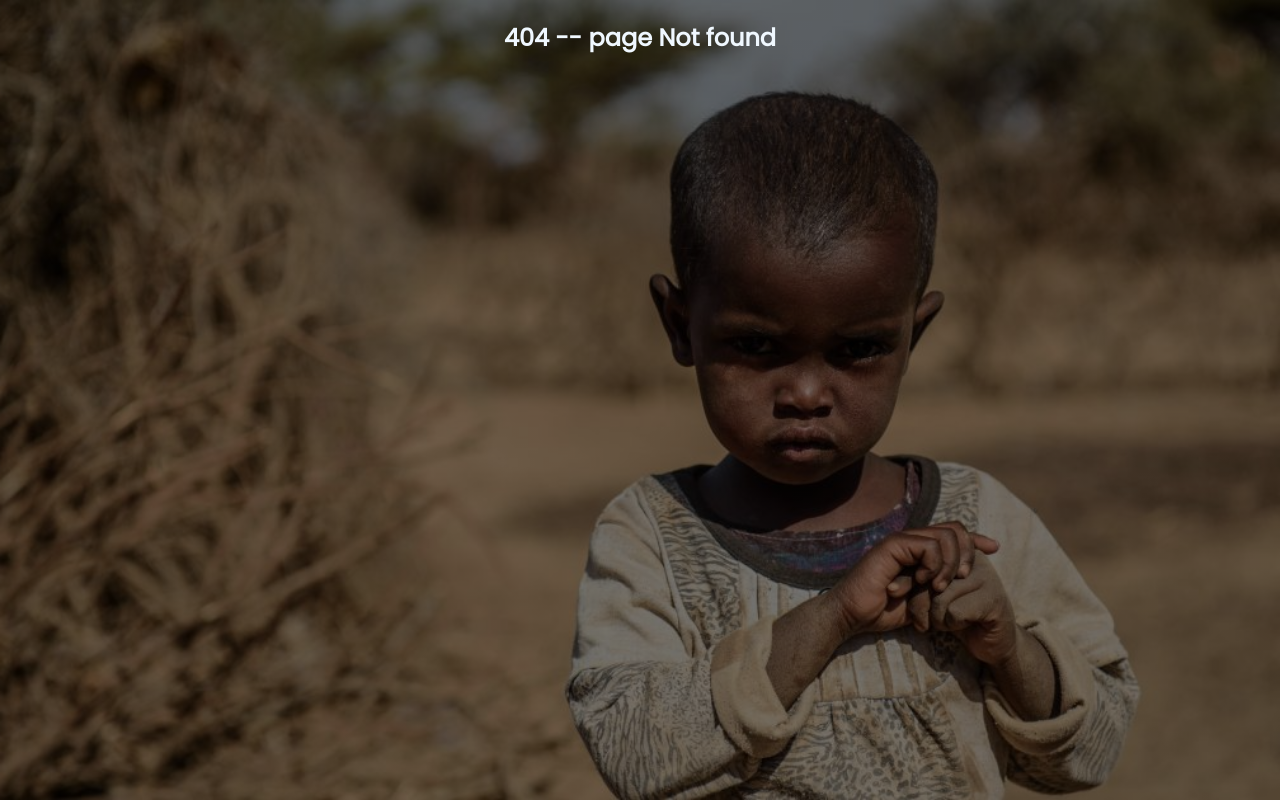
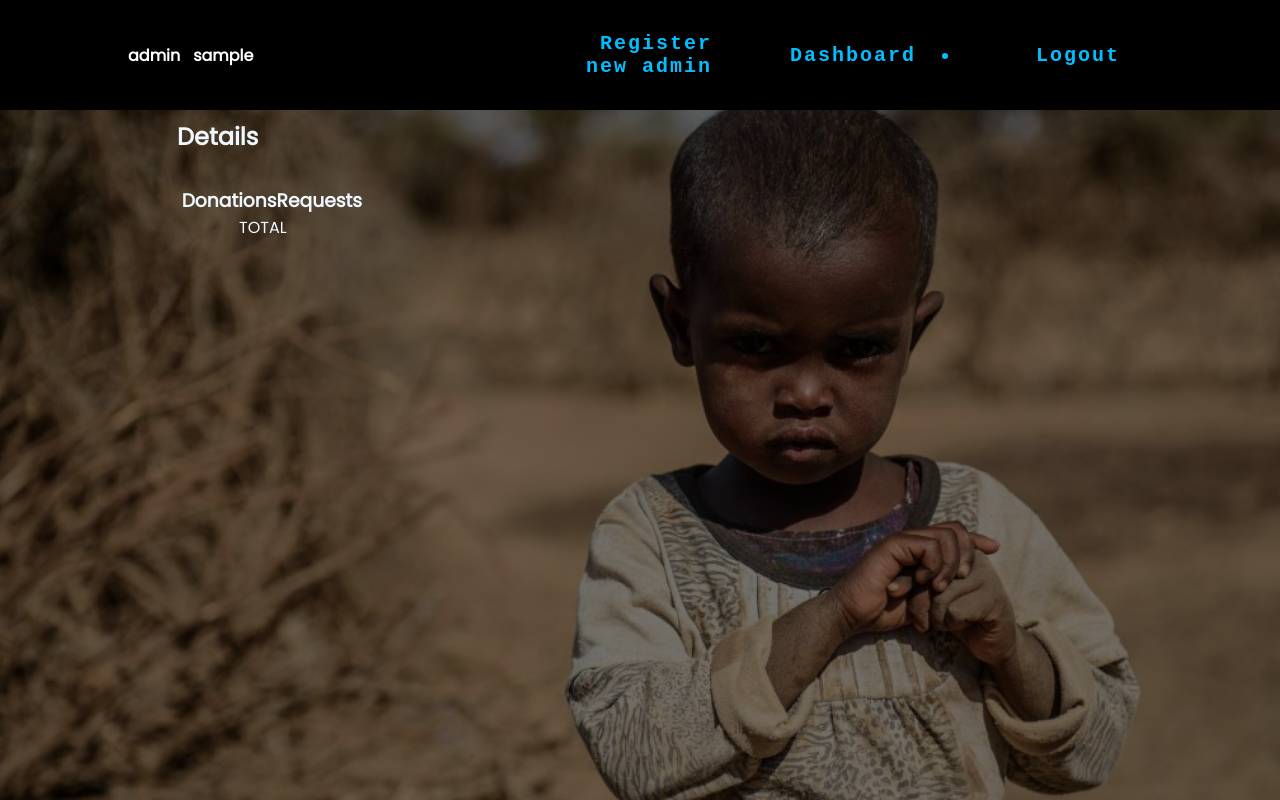
Before and after one commit to KambonoJeff/REACT-FRONT_DONATION_API, a React (Create React App) app: page /request/compare in a window 1280 px wide. Before the commit this address had no page. Built offline with nearby package versions, Linux system fonts and the light colour scheme; sample sign-in values are in the browser's storage.

Commit message:
modified the system

```diff
--- /dev/null
+++ b/src/components/cards/CompareCards.jsx
@@ -0,0 +1,24 @@
+import React from 'react'
+
+const CompareCards = () => {
+  return (
+    <>
+      <div className="grid box">
+        <div className="grid box">
+            <h2>Details</h2>
+            <div className="flex box">
+            <div className="card-container">
+            <h3>Donations</h3>
+        </div>
+        <div className="card-container">
+            <h3>Requests</h3>
+        </div>
+        </div>
+        </div>
+        <div className="flex box">TOTAL</div>
+      </div>
+    </>
+  )
+}
+
+export default CompareCards
--- a/src/router.jsx
+++ b/src/router.jsx
@@ -26,6 +26,7 @@ import NgoLogin from "./Ngo/NgoLogin";
 import RequestsUpdate from "./components/update/RequestsUpdate";
 import UserUpdate from "./components/update/UserUpdate";
 import RequestCards from "./components/cards/RequestCards";
+import CompareCards from "./components/cards/CompareCards";
 
 const router = createBrowserRouter([
     {
@@ -140,6 +141,10 @@ const router = createBrowserRouter([
                 path:'/admin/register',
                 element: <AdminCreate/>
             },
+            {
+                path:'/request/compare',
+                element: <CompareCards/>
+            },
 
         ]
 
--- a/src/views/Dashboard.jsx
+++ b/src/views/Dashboard.jsx
@@ -152,7 +152,14 @@ export default function Dashboard() {
 <Link align='center' className='btn btn-w' to="/users/requests">Requests</Link>
 
             )}
-            <Link align='center' className='btn btn-w' to="/users/user">User</Link>
+            {type==='user'?(
+
+<Link align='center' className='btn btn-w' to="/request/compare"> Donations </Link>
+            ):(
+
+<Link align='center' className='btn btn-w' to="/users/user">User</Link>
+            )}
+
 
           </div>
           </div>
```
